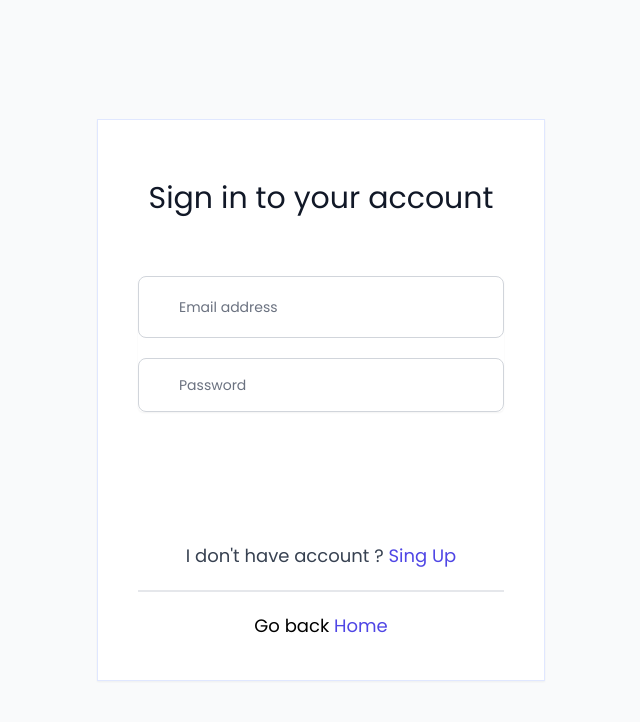
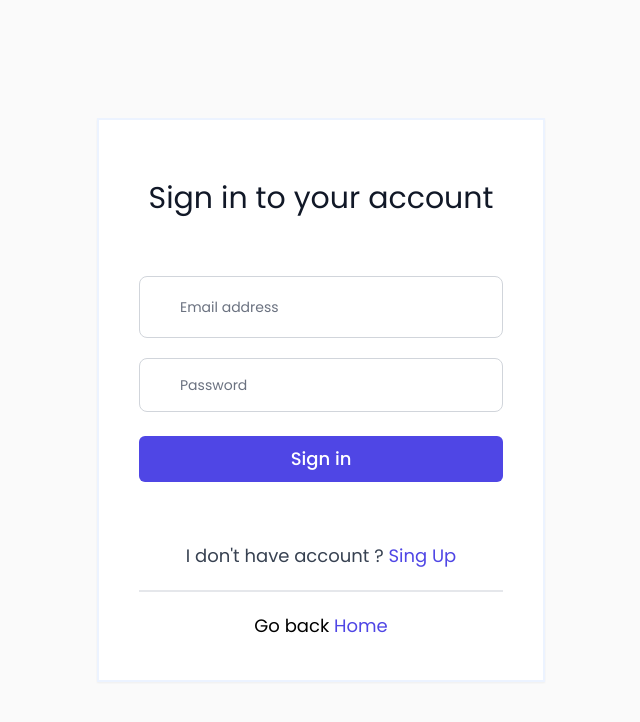
Before and after one commit to Clifftech123/react-ecommerce_website, a React (Create React App) app: page /login in a window 1280 px wide. Shown: the top 722 px of the page, without its empty margins (319-959 px from the left). Built offline with nearby package versions, Linux system fonts and the light colour scheme.

Commit message:
I change the background and the border color

```diff
--- a/src/Components/Account/Login.jsx
+++ b/src/Components/Account/Login.jsx
@@ -28,8 +28,8 @@ const Logins = () => {
 			};
 	return (
 		<>
-			<div className="h-full relative mx-2  flex  justify-center min-h-screen overflow-hidden  bg-gray-50 items-center  sm:px-6 lg:px-8">
-				<div className="max-w-md  py-10  px-15 shadow-sm border border-indigo-100  bg-white w-full space-y-5">
+			<div className="h-full relative mx-2  flex  justify-center min-h-screen overflow-hidden   bg-BgColor items-center  sm:px-6 lg:px-8">
+				<div className="max-w-md  py-10  px-15 shadow-sm border-2   border-lightprimary  bg-white w-full space-y-5">
 					<div>
 						<h2 className=" text-center text-2xl  md:text-3xl mt-5 mb-0 font-Poppins text-gray-900">
 							Sign in to your account
@@ -37,7 +37,7 @@ const Logins = () => {
 					</div>
 					{/* FORM */}
 					<form className="mt-2 p-10  space-y-6">
-						<div className="rounded-md  p-30 shadow-sm ">
+						<div className="rounded-md  p-30  ">
 							{/* EMAIL */}
 							<input
 								id="email-address"
@@ -77,7 +77,7 @@ const Logins = () => {
 								type="submit"
 								className="group relative w-full flex justify-center
                                  py-2 font-Poppins text-lg px-4 border border-transparent  font-medium
-                                  rounded-md text-white  bg-NavbarBgColor hover:bg-indigo-700
+                                  rounded-md text-white   bg-indigo-600  hover:bg-indigo-700
                                  focus:outline-none focus:ring-2 focus:ring-offset-2
                                focus:ring-indigo-500"
 							>
```
